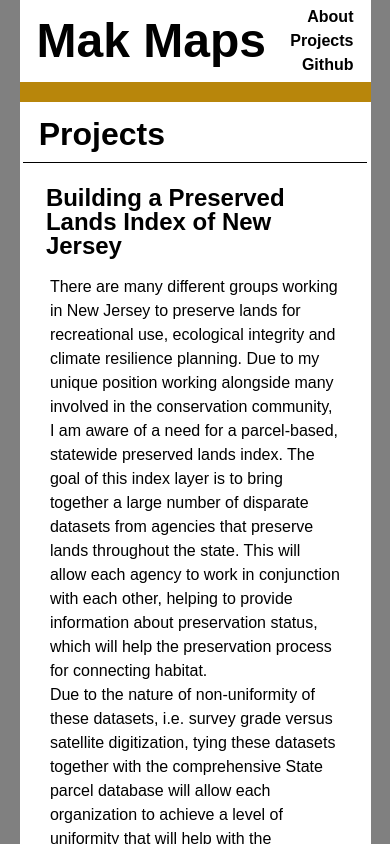
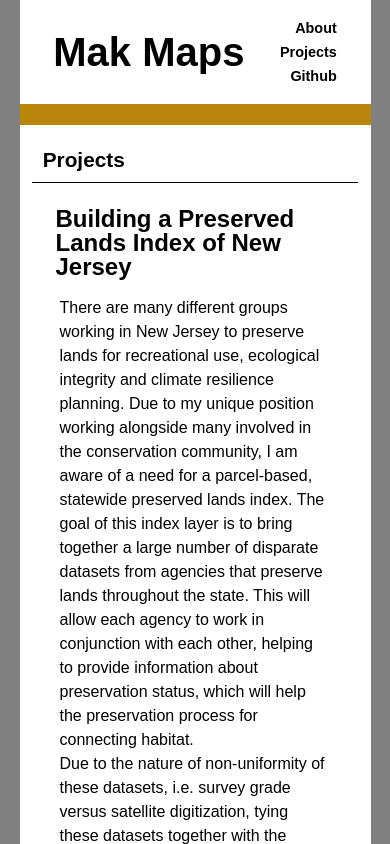
Before and after one commit to makmaps/map, a plain HTML site: page index.html in a window 390 px wide. Shown: the top 844 px of the page. Drawn offline with Linux system fonts and the light colour scheme; a web font is replaced by a local one.

Commit message:
Change font size for small screen

```diff
--- a/assets/css/style.css
+++ b/assets/css/style.css
@@ -114,10 +114,27 @@ a {
 
   .header{
     flex-wrap: nowrap;
-    padding: 0.3em;
+    padding: 1em;
+  }
+
+  .header h2{
+    font-size: 2.5em;
+  }
+
+  .right-links{
+    font-size: 0.9em;
   }
 
   .content {
-    padding: 0.2em;
+    padding: 0.8em;
     }
+
+  .content h1 {
+    font-size: 1.3em;
+  }
+
+  /* Remove iframe maps on smaller devices */
+  .embed-container{
+    display: none;
+  }
 }
```
